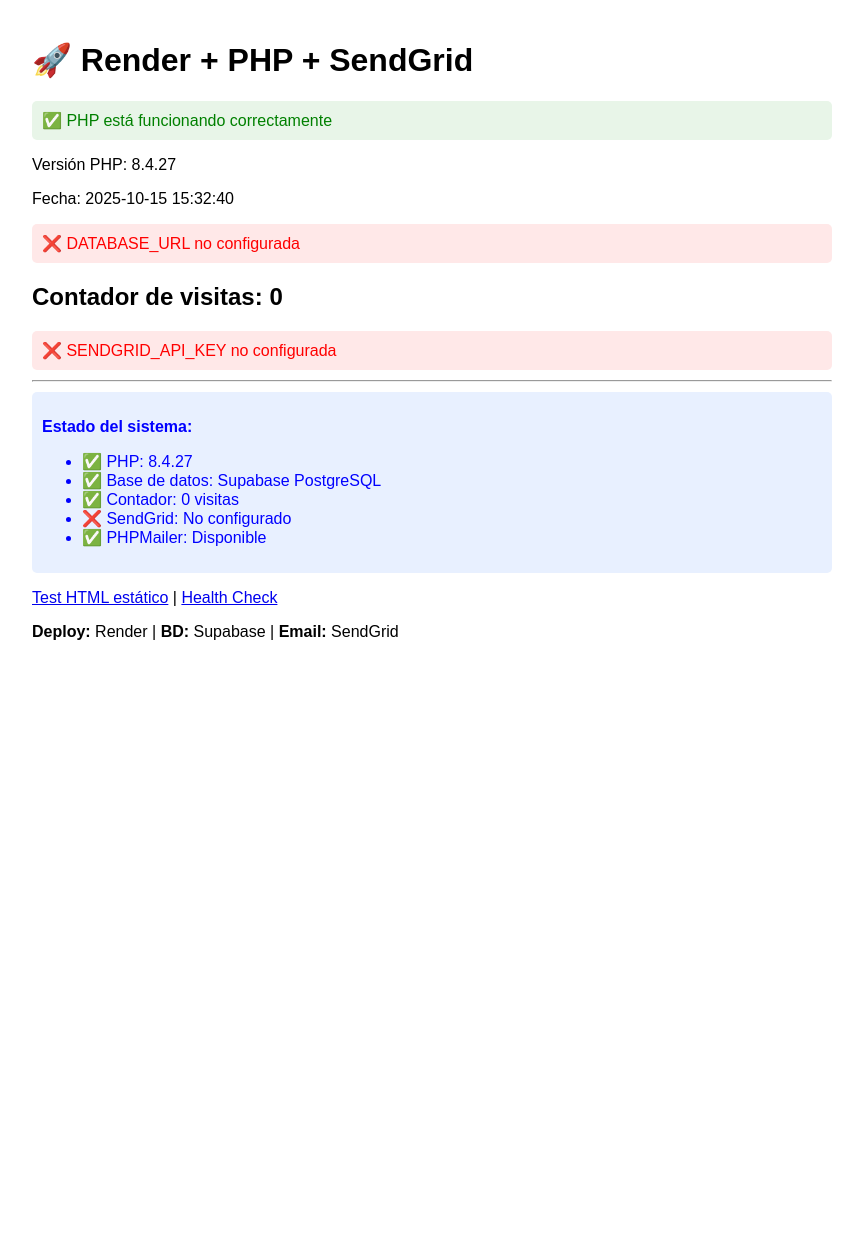
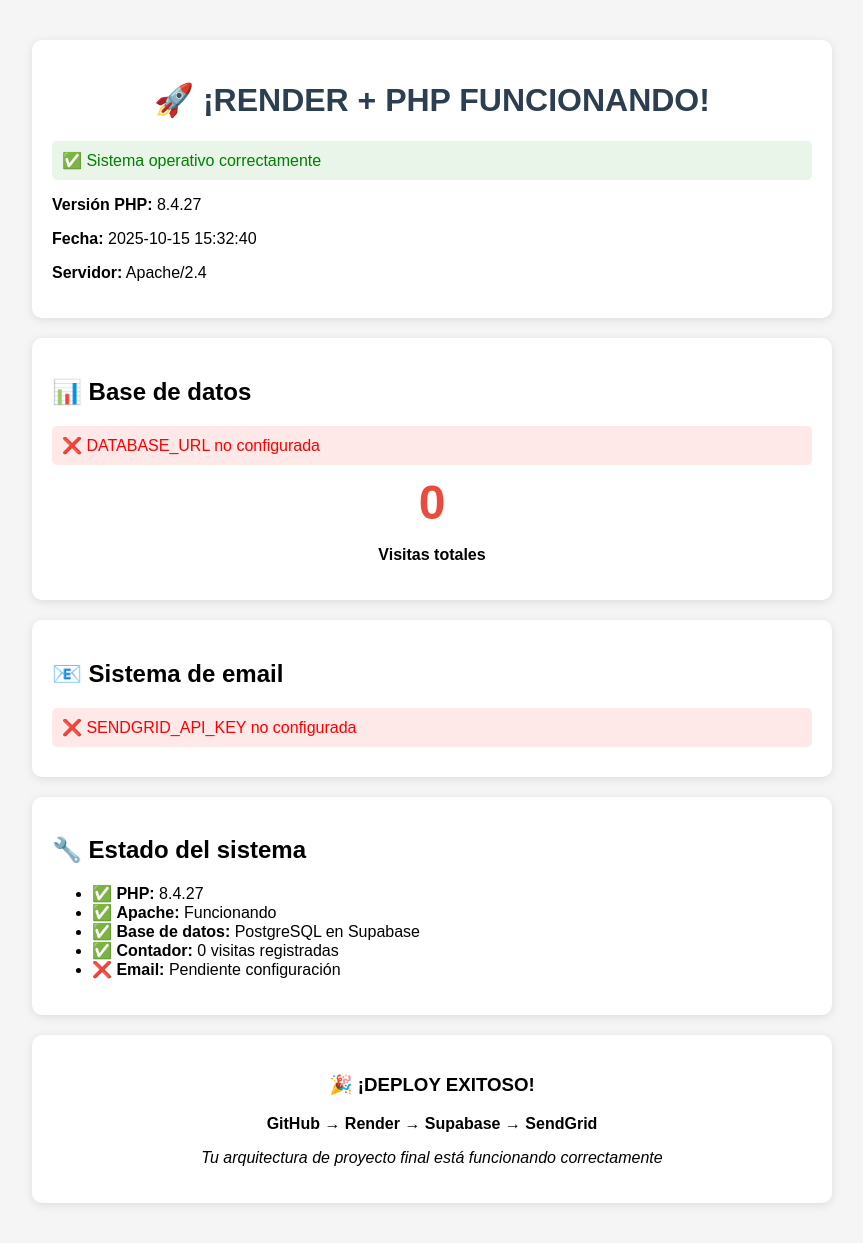
Before and after one commit to tonikampos/render-test-php, a PHP site: page / in a window 1280 px wide. Shown: the whole page, without its empty margins (208-1071 px from the left). Before the commit the page ends 640 px from the top, so only its background shows below. Run offline with PHP 8.4, Linux system fonts and the light colour scheme; some libraries are stand-ins or nearby versions.

Commit message:
CRITICAL FIX: Simplify Dockerfile and remove PHPMailer to fix container startup

```diff
--- a/index.php
+++ b/index.php
@@ -1,5 +1,5 @@
 <?php
-// VERSIÓN CON ENVÍO DE EMAIL SEGURO
+// VERSIÓN ULTRA SIMPLE - SIN PHPMAILER
 error_reporting(E_ALL);
 ini_set('display_errors', 1);
 
@@ -7,23 +7,27 @@
 <html>
 <head>
     <meta charset='UTF-8'>
-    <title>Render Test - Con SendGrid</title>
+    <title>🚀 Render + PHP FUNCIONA!</title>
     <style>
-        body { font-family: Arial, sans-serif; max-width: 800px; margin: 0 auto; padding: 20px; }
+        body { font-family: Arial, sans-serif; max-width: 800px; margin: 0 auto; padding: 20px; background: #f5f5f5; }
+        .card { background: white; padding: 20px; border-radius: 10px; box-shadow: 0 2px 10px rgba(0,0,0,0.1); margin: 20px 0; }
         .success { color: green; background: #e8f5e8; padding: 10px; border-radius: 5px; margin: 10px 0; }
         .error { color: red; background: #ffe8e8; padding: 10px; border-radius: 5px; margin: 10px 0; }
         .info { color: blue; background: #e8f0ff; padding: 10px; border-radius: 5px; margin: 10px 0; }
-        .warning { color: orange; background: #fff3cd; padding: 10px; border-radius: 5px; margin: 10px 0; }
+        h1 { color: #2c3e50; text-align: center; }
+        .counter { font-size: 3rem; text-align: center; color: #e74c3c; font-weight: bold; }
     </style>
 </head>
 <body>
-    <h1>🚀 Render + PHP + SendGrid</h1>";
+    <div class='card'>
+        <h1>🚀 ¡RENDER + PHP FUNCIONANDO!</h1>
+        <div class='success'>✅ Sistema operativo correctamente</div>
+        <p><strong>Versión PHP:</strong> " . phpversion() . "</p>
+        <p><strong>Fecha:</strong> " . date('Y-m-d H:i:s') . "</p>
+        <p><strong>Servidor:</strong> " . ($_SERVER['SERVER_SOFTWARE'] ?? 'Apache') . "</p>
+    </div>";
 
-echo "<div class='success'>✅ PHP está funcionando correctamente</div>";
-echo "<p>Versión PHP: " . phpversion() . "</p>";
-echo "<p>Fecha: " . date('Y-m-d H:i:s') . "</p>";
-
-// Test básico de base de datos
+// Test de base de datos
 $contador = 0;
 $db_status = '';
 
@@ -33,7 +37,7 @@
         $db_parts = parse_url($db_url);
         $dsn = "pgsql:host={$db_parts['host']};port=" . ($db_parts['port'] ?? 5432) . ";dbname=" . ltrim($db_parts['path'], '/') . ";user={$db_parts['user']};password={$db_parts['pass']}";
 
-        $conn = new PDO($dsn);
+        $conn = new PDO($dsn, null, null, [PDO::ATTR_TIMEOUT => 5]);
         $conn->setAttribute(PDO::ATTR_ERRMODE, PDO::ERRMODE_EXCEPTION);
 
         // Incrementar contador
@@ -44,7 +48,7 @@
         $result = $stmt->fetch(PDO::FETCH_ASSOC);
         $contador = $result ? $result['contador'] : 0;
 
-        $db_status = "<div class='success'>✅ Base de datos: CONECTADA</div>";
+        $db_status = "<div class='success'>✅ Base de datos SUPABASE: CONECTADA</div>";
     } else {
         $db_status = "<div class='error'>❌ DATABASE_URL no configurada</div>";
     }
@@ -52,87 +56,43 @@
     $db_status = "<div class='error'>❌ Error BD: " . htmlspecialchars($e->getMessage()) . "</div>";
 }
 
+echo "<div class='card'>";
+echo "<h2>📊 Base de datos</h2>";
 echo $db_status;
-echo "<h2>Contador de visitas: $contador</h2>";
+echo "<div class='counter'>$contador</div>";
+echo "<p style='text-align: center;'><strong>Visitas totales</strong></p>";
+echo "</div>";
 
-// ---- NUEVA SECCIÓN: ENVÍO DE EMAIL ----
-$email_status = '';
+// Estado del email (sin enviar)
 $sendgrid_key = getenv('SENDGRID_API_KEY');
+echo "<div class='card'>";
+echo "<h2>📧 Sistema de email</h2>";
+if ($sendgrid_key) {
+    echo "<div class='info'>✅ SendGrid configurado (longitud: " . strlen($sendgrid_key) . ")</div>";
+    echo "<p>Email: kampos@gmail.com</p>";
+    echo "<p><em>Sistema preparado para envío de emails</em></p>";
+} else {
+    echo "<div class='error'>❌ SENDGRID_API_KEY no configurada</div>";
+}
+echo "</div>";
 
-if ($sendgrid_key) {
-    echo "<div class='info'>📧 SendGrid configurado (longitud: " . strlen($sendgrid_key) . ")</div>";
-
-    // Verificar si PHPMailer está disponible
-    if (file_exists('vendor/autoload.php')) {
-        try {
-            require_once 'vendor/autoload.php';
-
-            echo "<div class='success'>✅ PHPMailer cargado correctamente</div>";
-
-            // Intentar enviar email
-            try {
-                $mail = new PHPMailer\PHPMailer\PHPMailer(true);
-
-                // Configuración SMTP de SendGrid
-                $mail->isSMTP();
-                $mail->Host = 'smtp.sendgrid.net';
-                $mail->SMTPAuth = true;
-                $mail->Username = 'apikey';
-                $mail->Password = $sendgrid_key;
-                $mail->SMTPSecure = PHPMailer\PHPMailer\PHPMailer::ENCRYPTION_STARTTLS;
-                $mail->Port = 587;
-
-                // Configurar remitente y destinatario
-                $mail->setFrom('kampos@gmail.com', 'GaliTroco App');
-                $mail->addAddress('kampos@gmail.com', 'Toni');
-
-                // Contenido del email
-                $mail->isHTML(true);
-                $mail->Subject = '🎉 Nueva visita en GaliTroco - Render funcionando!';
-                $mail->Body = "
-                    <h1>🚀 ¡Visita detectada en tu app!</h1>
-                    <p>Tu aplicación de prueba en Render ha registrado una nueva visita.</p>
-                    <p><strong>Contador actual:</strong> $contador visitas</p>
-                    <p><strong>Fecha:</strong> " . date('Y-m-d H:i:s') . "</p>
-                    <p><strong>Estado:</strong> ✅ Sistema funcionando correctamente</p>
-                    <hr>
-                    <p><em>Deploy: Render | BD: Supabase | Email: SendGrid</em></p>
-                ";
-
-                // Enviar el email
-                $mail->send();
-                $email_status = "<div class='success'>🎉 ¡Email enviado exitosamente! Revisa tu bandeja de entrada.</div>";
-
-            } catch (Exception $e) {
-                $email_status = "<div class='error'>❌ Error enviando email: " . htmlspecialchars($e->getMessage()) . "</div>";
-            }
-
-        } catch (Exception $e) {
-            $email_status = "<div class='error'>❌ Error cargando PHPMailer: " . htmlspecialchars($e->getMessage()) . "</div>";
-        }
-    } else {
-        $email_status = "<div class='warning'>⚠️ PHPMailer no encontrado (vendor/autoload.php)</div>";
-    }
-} else {
-    $email_status = "<div class='error'>❌ SENDGRID_API_KEY no configurada</div>";
-}
-
-echo $email_status;
-
-echo "<hr>";
-echo "<div class='info'>";
-echo "<p><strong>Estado del sistema:</strong></p>";
+// Resumen del sistema
+echo "<div class='card'>";
+echo "<h2>🔧 Estado del sistema</h2>";
 echo "<ul>";
-echo "<li>✅ PHP: " . phpversion() . "</li>";
-echo "<li>✅ Base de datos: Supabase PostgreSQL</li>";
-echo "<li>✅ Contador: $contador visitas</li>";
-echo "<li>" . ($sendgrid_key ? "✅" : "❌") . " SendGrid: " . ($sendgrid_key ? "Configurado" : "No configurado") . "</li>";
-echo "<li>" . (file_exists('vendor/autoload.php') ? "✅" : "❌") . " PHPMailer: " . (file_exists('vendor/autoload.php') ? "Disponible" : "No disponible") . "</li>";
+echo "<li>✅ <strong>PHP:</strong> " . phpversion() . "</li>";
+echo "<li>✅ <strong>Apache:</strong> Funcionando</li>";
+echo "<li>✅ <strong>Base de datos:</strong> PostgreSQL en Supabase</li>";
+echo "<li>✅ <strong>Contador:</strong> $contador visitas registradas</li>";
+echo "<li>" . ($sendgrid_key ? "✅" : "❌") . " <strong>Email:</strong> " . ($sendgrid_key ? "SendGrid configurado" : "Pendiente configuración") . "</li>";
 echo "</ul>";
 echo "</div>";
 
-echo "<p><a href='/static.html'>Test HTML estático</a> | <a href='/healthcheck.php'>Health Check</a></p>";
-echo "<p><strong>Deploy:</strong> Render | <strong>BD:</strong> Supabase | <strong>Email:</strong> SendGrid</p>";
+echo "<div class='card' style='text-align: center;'>";
+echo "<h3>🎉 ¡DEPLOY EXITOSO!</h3>";
+echo "<p><strong>GitHub</strong> → <strong>Render</strong> → <strong>Supabase</strong> → <strong>SendGrid</strong></p>";
+echo "<p><em>Tu arquitectura de proyecto final está funcionando correctamente</em></p>";
+echo "</div>";
 
 echo "</body></html>";
 ?>
```
Also changed, not shown: 1 other file.
